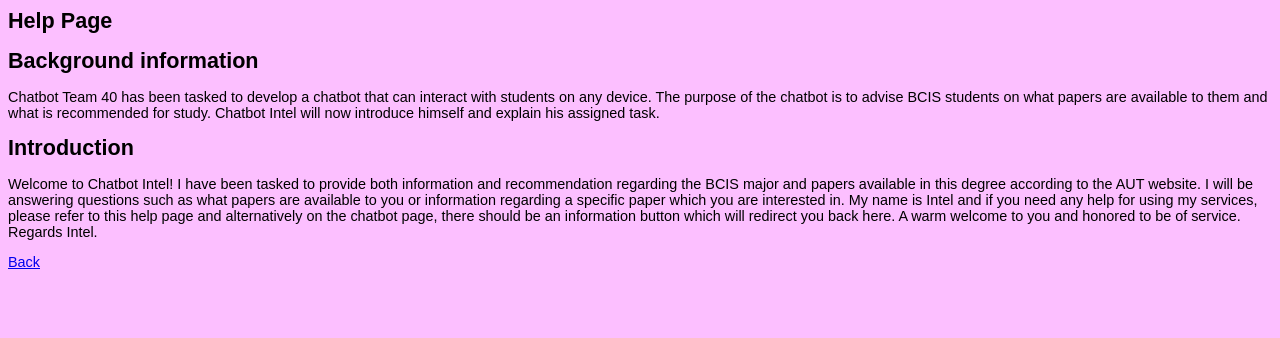
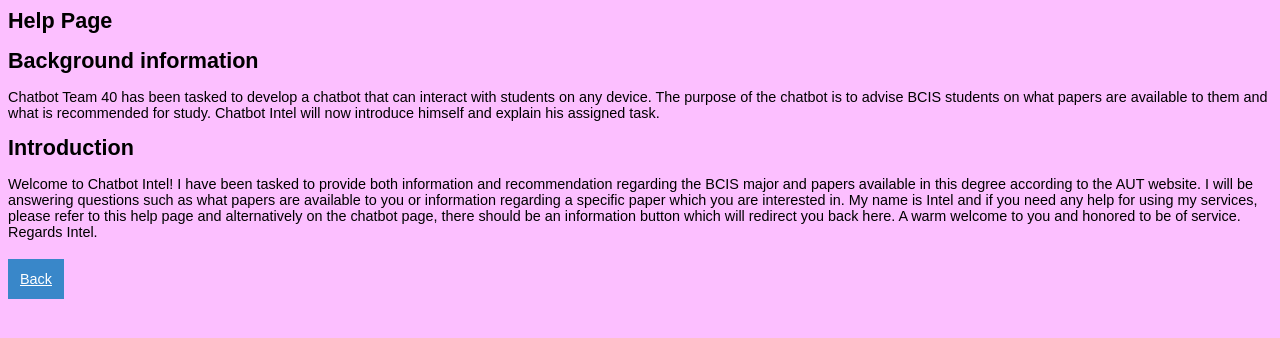
Before and after one commit to SakuraiSensei/Chatbot-Intel, a PHP site: page /module/help.html in a window 1280 px wide. Shown: the top 338 px of the page. Run offline with PHP 8.4, Linux system fonts and the light colour scheme.

Commit message:
[modify] back button css

```diff
--- a/css/helppage.css
+++ b/css/helppage.css
@@ -1,3 +1,12 @@
+a
+{
+    background-color: #3987C9;
+    padding: 12px;
+    color: white;
+    display: inline-block;
+    margin-top: 5px;
+}
+
 body
 {
 
```
Also changed, not shown: css/chatbot.css (+9 -0 lines).
